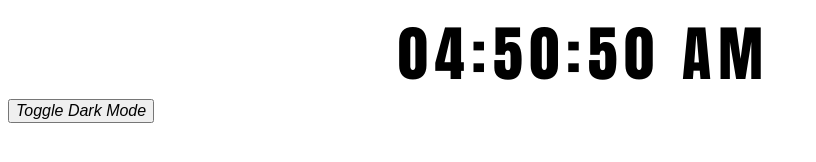
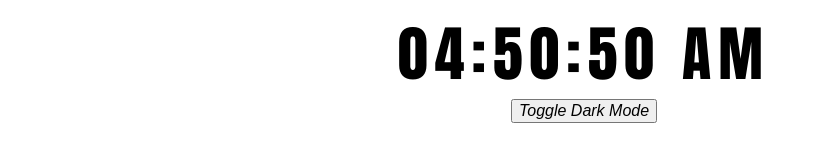
Before and after one commit to NeedlesP/Project1-Build-A-Clock, a plain HTML site: page index.html in a window 1280 px wide. Shown: the whole page, without its empty margins (0-816 px from the left). Drawn offline with Linux system fonts and the light colour scheme.

Commit message:
Centered Button, *STILL NEED TO FIX DEFAULT FONT COLOR*

```diff
--- a/css/styles.css
+++ b/css/styles.css
@@ -9,7 +9,15 @@ body.dark-mode {
       --font-color: #e1e1ff;
       --bg-color: #161625;
   }
-
+#buttonWrapper{
+  display: flex;
+  justify-content: center;
+  align-content: center;
+}
+#flexcolumn{
+display: flex;
+flex-direction: column;
+}
 body{
     font-family:  Helvetica, Arial, sans-serif;
     background-color: var(--bg-color);
@@ -33,7 +41,6 @@ em {
     display: flex;
     justify-content: center;
     align-content: center;
-    color: var(--font-color);
     font-size: 60px;
     font-family: Impact, Haettenschweiler, 'Arial Narrow Bold', sans-serif;
     letter-spacing: 7px;
--- a/index.html
+++ b/index.html
@@ -16,9 +16,13 @@
 </head>
 
 <body id="body" name='dark_light'>
-    <div id="MyClockDisplay" class="clock" onload="showTime()">
+    <div id='flexcolumn'>
+        <div id="ThisClockWorks" class="clock" onload="showTime()">
         <script src="js/clock.js">  </script>
+        </div>
+         <div id="buttonWrapper">
+         <button type="button" name="dark_light" onclick="toggleDarkLight()" title="Toggle dark/light mode">
+             <em>Toggle Dark Mode</em>
+         </div>
     </div>
-    <button type="button" name="dark_light" onclick="toggleDarkLight()" title="Toggle dark/light mode">
-        <em>Toggle Dark Mode</em>
 </body>
--- a/js/clock.js
+++ b/js/clock.js
@@ -19,8 +19,8 @@ function showTime(){
   s = (s < 10) ? "0" + s : s;
 
   var time = h + ":" + m + ":" + s + " " + session;
-  document.getElementById("MyClockDisplay").innerText = time;
-  document.getElementById("MyClockDisplay").textContent = time;
+  document.getElementById("ThisClockWorks").innerText = time;
+  document.getElementById("ThisClockWorks").textContent = time;
 
   setTimeout(showTime, 1000);
 
```
